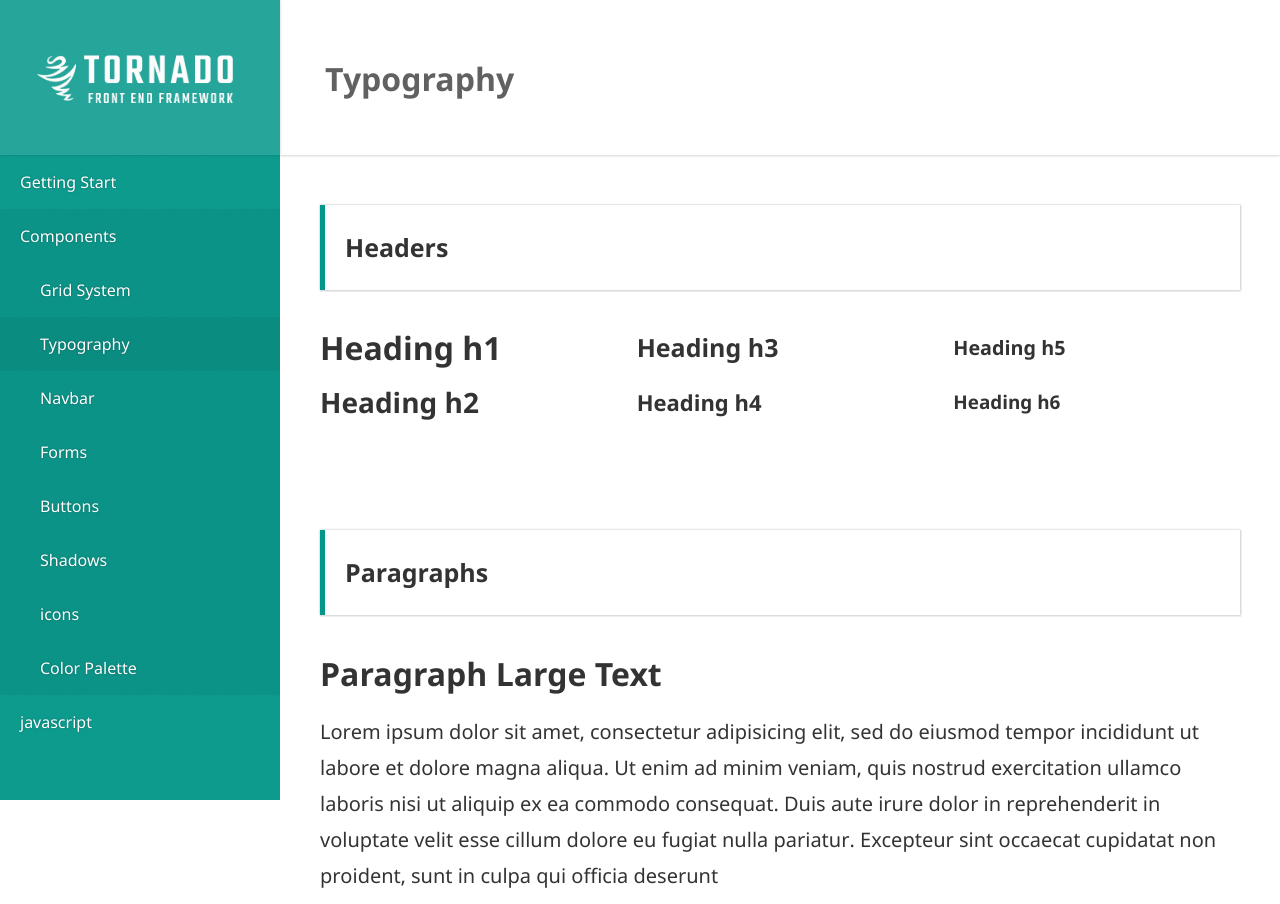
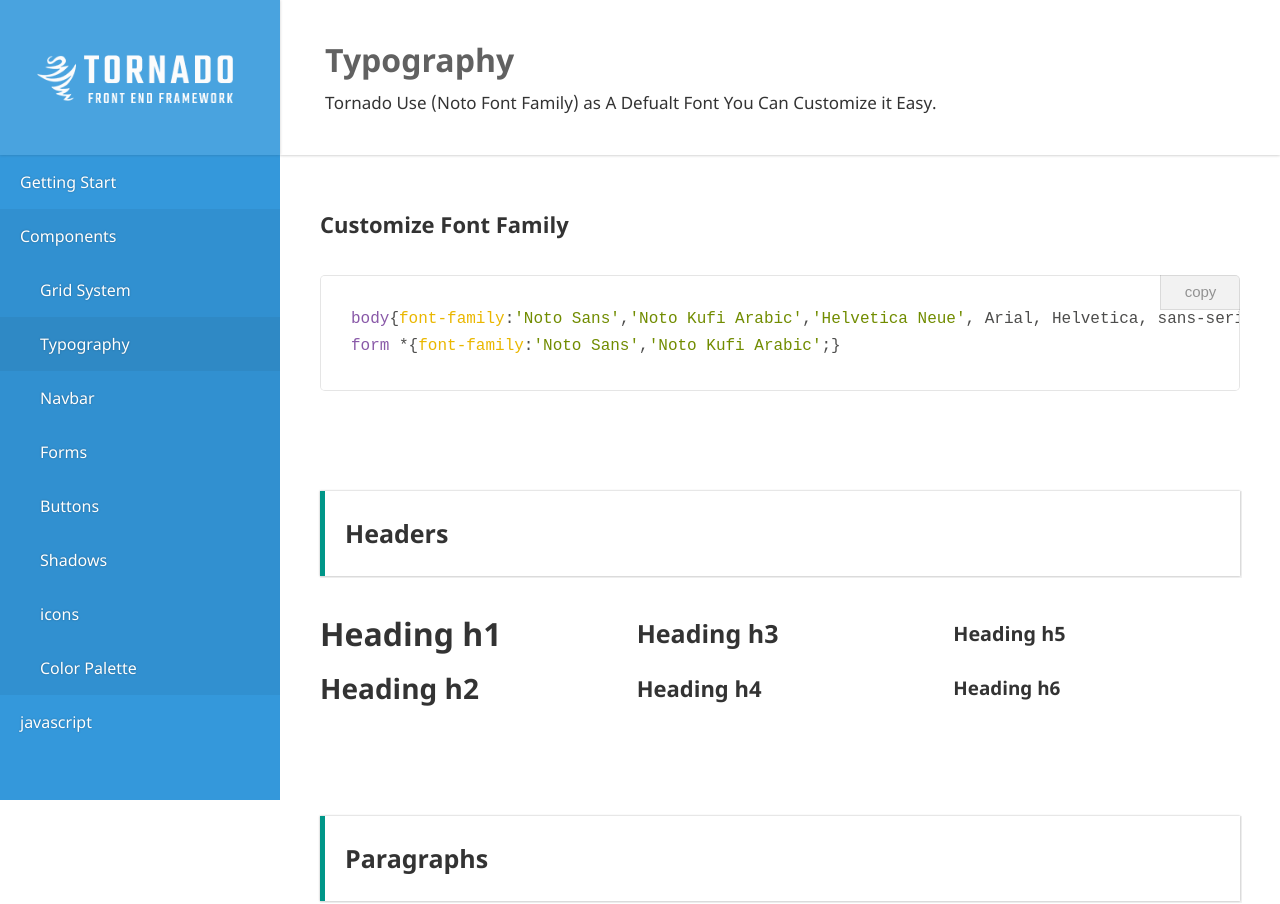
Before and after one commit to EngCode/Tornado, a plain HTML site: page Documentation/Typography.html in a window 1280 px wide. Shown: the top 904 px of the page. Drawn offline with Linux system fonts and the light colour scheme.

Commit message:
alpha version

```diff
--- a/Documentation/Typography.html
+++ b/Documentation/Typography.html
@@ -44,12 +44,23 @@
         <header>
             <div class="container">
                 <h1>Typography</h1>
+				<p>Tornado Use (Noto Font Family) as A Defualt Font You Can Customize it Easy.</p>
             </div>
         </header>
         <!-- Header -->
 
         <!-- Page Content -->
         <div class="container Page-Contnet">
+			<h4 class="titx">Customize Font Family</h4>
+			<!-- Code Highlight -->
+<div class="code-highlight">
+<button class="copy">copy</button>
+<pre><code class="css" id="code1">body{font-family:'Noto Sans','Noto Kufi Arabic','Helvetica Neue', Arial, Helvetica, sans-serif;}
+form *{font-family:'Noto Sans','Noto Kufi Arabic';}
+</code></pre>
+</div>
+<!-- // Code Hightlight -->
+
             <div class="text-box">
                 <h3>Headers</h3>
             </div>
--- a/Documentation/main.css
+++ b/Documentation/main.css
@@ -53,7 +53,7 @@ body.main {
     top: 0;
     bottom: 0;
     width: 280px;
-    background: #009688 url(images/patt.png);
+    background: #3498db;
 }
 
 .nav-side .logo {
--- a/dist/css-js/tornado-rtl.css
+++ b/dist/css-js/tornado-rtl.css
@@ -1133,7 +1133,7 @@ ul.ui-tornado[data-type="checked"] li ul li:before{
 }
 
 .navigation-menu > ul:not(.mobile-menu) > li{
-    float:left;
+    float:right;
     position:relative;
     padding:0 15px;
     -webkit-transition: all 0.3s;
@@ -1781,6 +1781,23 @@ ul.ui-tornado[data-type="checked"] li ul li:before{
 	background:#3498db;
 }
 
+/* Form Inline */
+.form-ui.inline input:not([type="radio"]):not([type="checkbox"]):not([type="submit"]):not([type="button"]):not([type="range"]):not([type="color"]):not([type="reset"]):not(.file-path)
+,.form-ui.inline textarea,.form-ui.inline select,.form-ui.inline keygen,.form-ui.inline .tagsinput,.form-ui.inline label,.form-ui.inline .file-input .file-path,.form-ui.inline .file-input .btn{
+	display:inline-block;
+	width:auto;
+	vertical-align:middle;
+	padding:10px 15px;
+}
+
+.form-ui.inline label{
+	display:inline-block;
+	width:auto;
+	vertical-align:middle;
+	margin:0;
+}
+
+/* Form icons */
 .form-ui .icon-field-label{
 	position:relative;
 	margin-bottom:15px;
--- a/dist/css-js/tornado.css
+++ b/dist/css-js/tornado.css
@@ -1779,6 +1779,23 @@ ul.ui-tornado[data-type="checked"] li ul li:before{
 	background:#3498db;
 }
 
+/* Form Inline */
+.form-ui.inline input:not([type="radio"]):not([type="checkbox"]):not([type="submit"]):not([type="button"]):not([type="range"]):not([type="color"]):not([type="reset"]):not(.file-path)
+,.form-ui.inline textarea,.form-ui.inline select,.form-ui.inline keygen,.form-ui.inline .tagsinput,.form-ui.inline label,.form-ui.inline .file-input .file-path,.form-ui.inline .file-input .btn{
+	display:inline-block;
+	width:auto;
+	vertical-align:middle;
+	padding:10px 15px;
+}
+
+.form-ui.inline label{
+	display:inline-block;
+	width:auto;
+	vertical-align:middle;
+	margin:0;
+}
+
+/* Form icons */
 .form-ui .icon-field-label{
 	position:relative;
 	margin-bottom:15px;
--- a/dist/theme.css
+++ b/dist/theme.css
@@ -1,5 +1,5 @@
 /*======== Page ========*/
-body{background:#fafafa;color:rgba(0, 0, 0, 0.80);font-family:'Noto Sans', 'Helvetica Neue', Arial, Helvetica, sans-serif;}
+body{background:#fafafa;color:rgba(0, 0, 0, 0.80);font-family:'Noto Sans','Noto Kufi Arabic','Helvetica Neue', Arial, Helvetica, sans-serif;}
 form *{font-family:'Noto Sans','Noto Kufi Arabic';}
 h1,.h1,h2,.h2,h3,.h3,h4,.h4,h5,.h5,h6,.h6{font-weight:700;margin:0;padding:0;}
 h1,.h1 {font-size:2rem;}
@@ -30,10 +30,8 @@ h6,.h6 {font-size:1.180rem;}
 .btn.secondary.outline:hover{border-color:#2c3e50;}
 
 /*=== Menu Theme ===*/
-.navbar .logo{display:block;float:left;}
-.navbar .navigation-menu{float:right;}
 .navigation-menu .menu-button{border:0;background:transparent;font-size:30px;cursor:pointer;}
-.navigation-menu > ul:not(.mobile-menu) > li{float:left;line-height:2.4;padding:0 15px;}
+.navigation-menu > ul:not(.mobile-menu) > li{line-height:2.4;padding:0 15px;}
 .navigation-menu > ul:not(.mobile-menu) > li > a{color:#8f8f8f;font-size:16px;display:block;}
 .navigation-menu > ul:not(.mobile-menu) > li:hover > a,.navigation-menu > ul:not(.mobile-menu) > li.active > a{color:#2b2b2b;}
 /**** Submenu ****/
```
Also changed, not shown: Documentation/images/patt.png (deleted).
